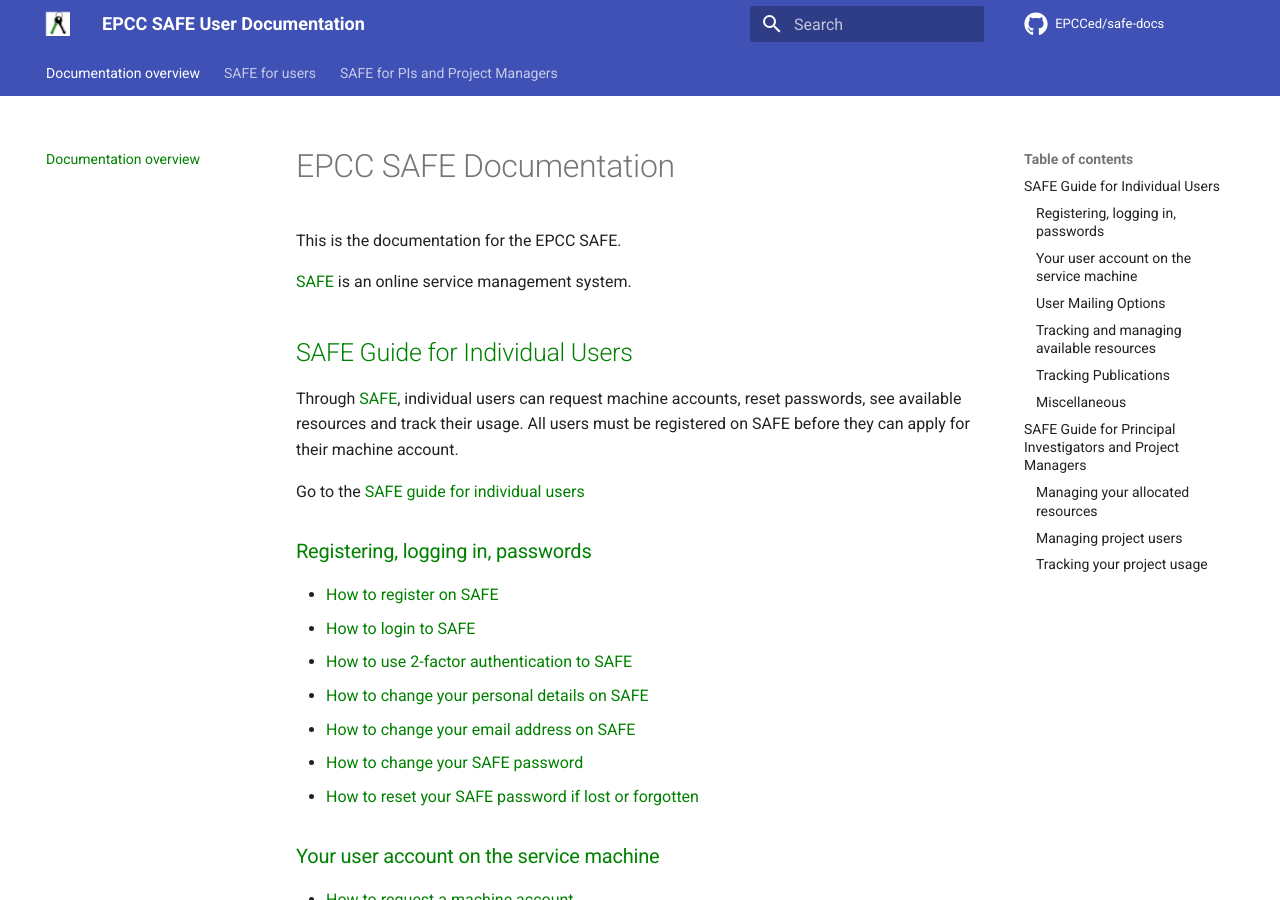
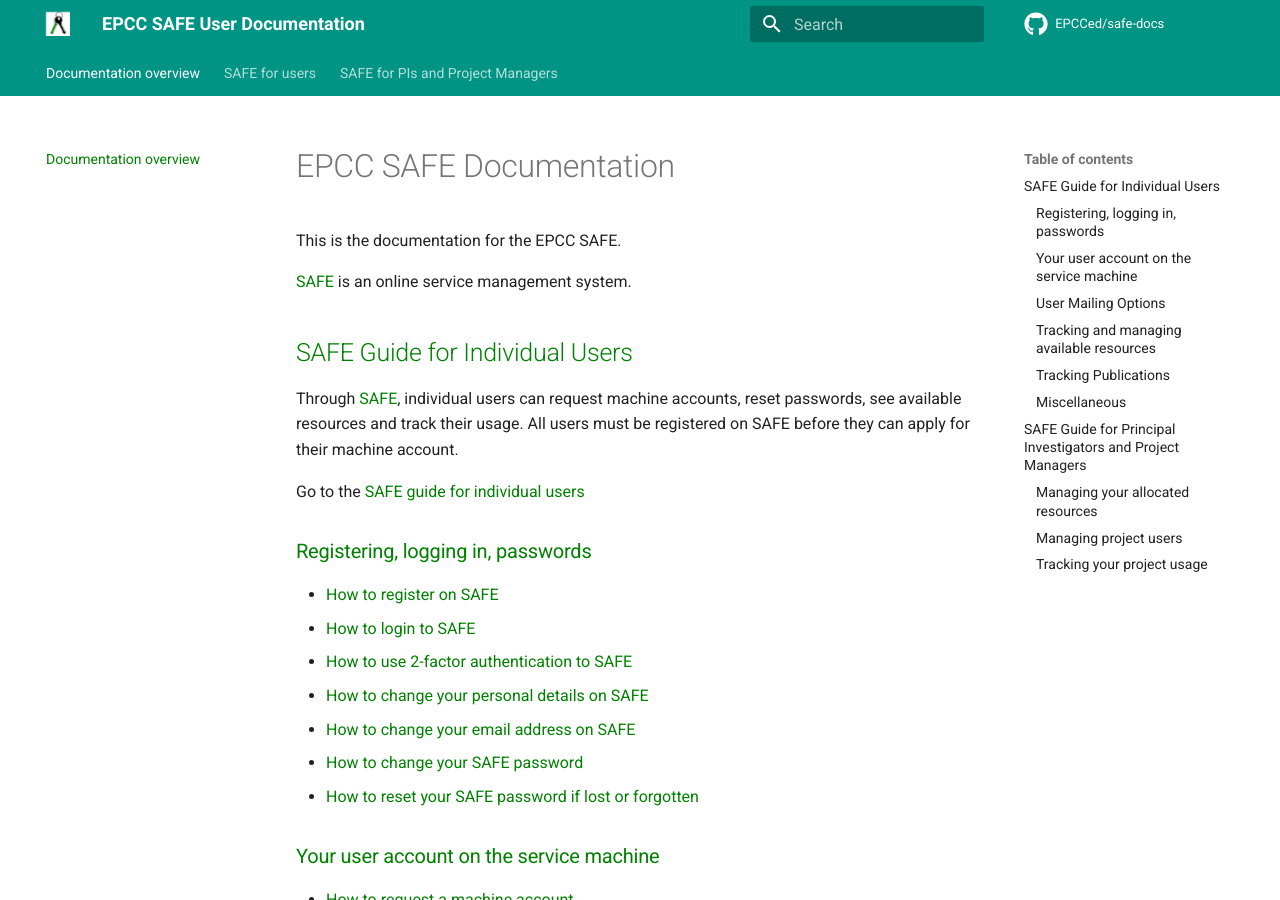
Before and after one commit to EPCCed/safe-docs, an MkDocs documentation site: the page built from docs/index.md, in a window 1280 px wide and 900 px high. Built offline with MkDocs 1.6.1 and Material for MkDocs 9.7.7, drawn with Linux system fonts in a browser that asks for light colours; comment, search, counter and statistics services are not loaded.

Commit message:
Update config syntax

```diff
--- a/mkdocs.yml
+++ b/mkdocs.yml
@@ -3,6 +3,7 @@ theme:
   favicon: favicon.ico
   logo: images/safe-logo.png
   palette:
+    primary: teal
     scheme: teal
   features:
     - tabs
```
